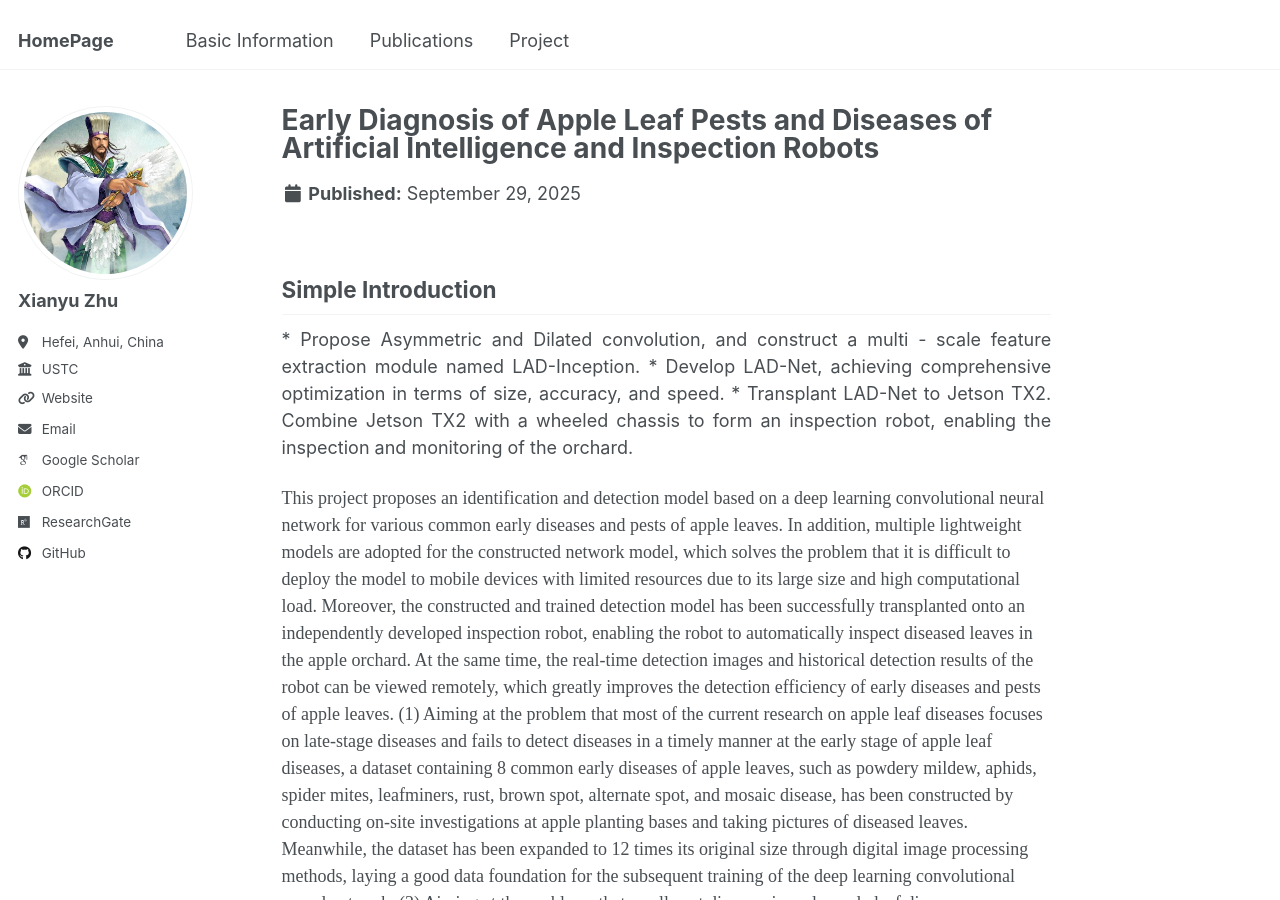
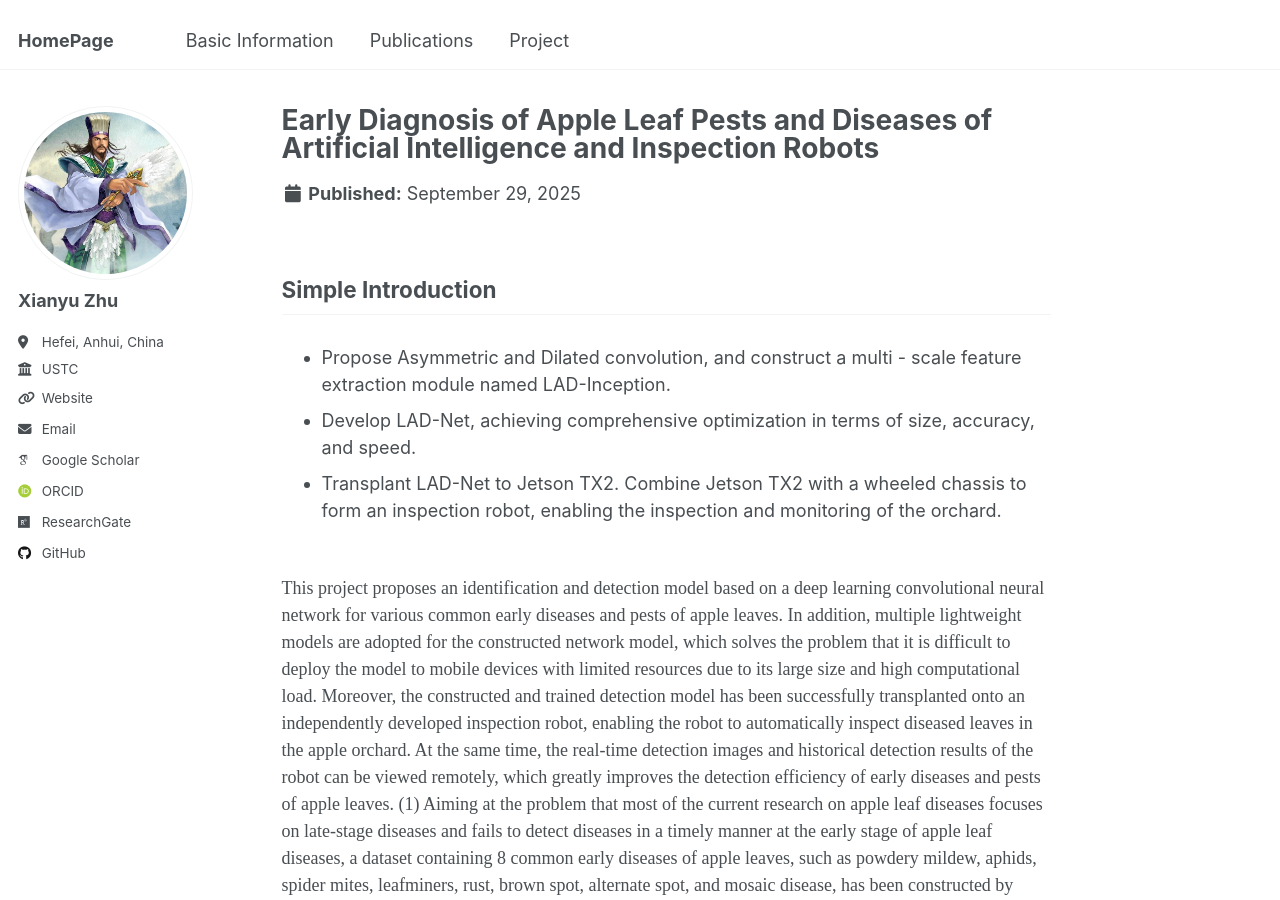
Before and after one commit to zhuxy-USTC/zhuxy-USTC.github.io, a Jekyll site: the page built from _projects/Early Diagnosis of Apple Leaf Pests and Diseases of Artificial Intelligence and Inspection Robots.md, in a window 1280 px wide and 900 px high. Built offline with Jekyll 4.4.1, drawn with Linux system fonts in a browser that asks for light colours; some web fonts are replaced.

Commit message:
Update Early Diagnosis of Apple Leaf Pests and Diseases of Artificial Intelligence and Inspection Robots.md

```diff
--- a/_projects/Early Diagnosis of Apple Leaf Pests and Diseases of Artificial Intelligence and Inspection Robots.md
+++ b/_projects/Early Diagnosis of Apple Leaf Pests and Diseases of Artificial Intelligence and Inspection Robots.md
@@ -8,11 +8,13 @@ project_type: "Leader; Provincial Innovative Entrepreneurial Training Plan Progr
 ---
 
 <h2>Simple Introduction</h2>
-<p style="text-align: justify;">
-* Propose Asymmetric and Dilated convolution, and construct a multi - scale feature extraction module named LAD-Inception.
-* Develop LAD-Net, achieving comprehensive optimization in terms of size, accuracy, and speed.
-* Transplant LAD-Net to Jetson TX2. Combine Jetson TX2 with a wheeled chassis to form an inspection robot, enabling the inspection and monitoring of the orchard.
-<p>
+<div style="text-align: center;">
+<ul style="display: inline-block; text-align: left;">
+<li>Propose Asymmetric and Dilated convolution, and construct a multi - scale feature extraction module named LAD-Inception.</li>
+<li>Develop LAD-Net, achieving comprehensive optimization in terms of size, accuracy, and speed.</li>
+<li>Transplant LAD-Net to Jetson TX2. Combine Jetson TX2 with a wheeled chassis to form an inspection robot, enabling the inspection and monitoring of the orchard.</li>
+</ul>
+</div>
 
 <p style="text-align: justify;">
 <div style="font-family: 'Times New Roman', Times, serif;">
```
